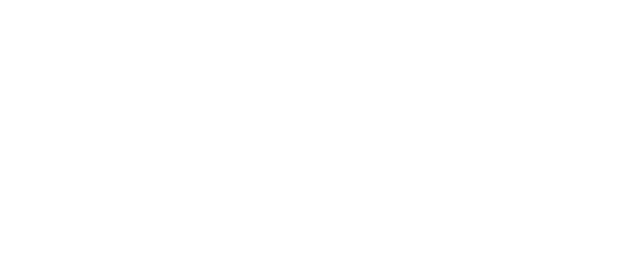
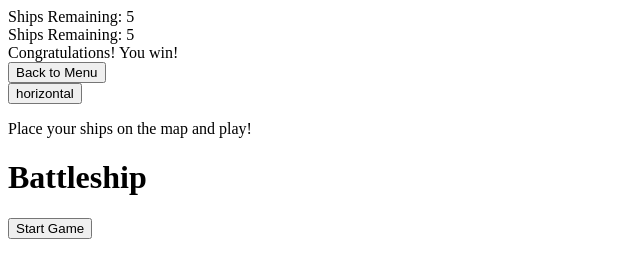
Before and after one commit to SonDao99/battleship, a plain HTML site: page index.html in a window 1280 px wide. Shown: the whole page, without its empty margins (0-640 px from the left). Drawn offline with Linux system fonts and the light colour scheme.

```diff
--- a/index.html
+++ b/index.html
@@ -17,5 +17,29 @@
 
         </div>
     </div>
+
+    <div id="remainingShipDivs">
+        <div class="remainingShips" id="playerOneRemaining">Ships Remaining: 5</div>
+        <div class="remainingShips" id="playerTwoRemaining">Ships Remaining: 5</div>
+    </div>
+
+    <div id="gameOver">
+        <div id="gameOverMessage">Congratulations! You win!</div>
+        <button id="backToMenu">Back to Menu</button>
+    </div>
+
+    <div id="mainMenu">
+        <div id="gridAndButton">
+            <button id="axis">horizontal</button>
+            <div class="battleGrid" id="selectionGrid">
+            </div>
+            <p>Place your ships on the map and play!</p>
+        </div>
+        <div id="instructions">
+            <h1>Battleship</h1>
+
+            <button id="startGame">Start Game</button>
+        </div>
+    </div>
 </body>
 </html>
```
